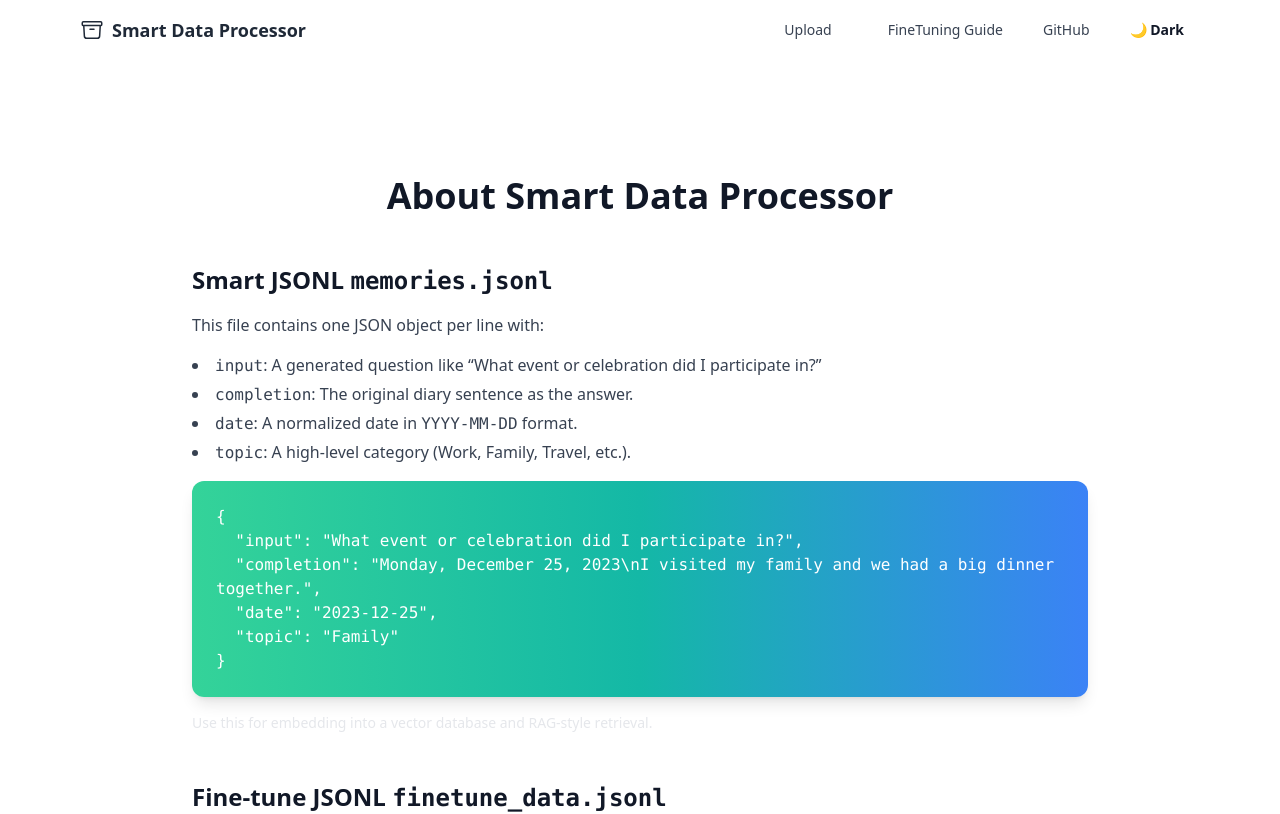
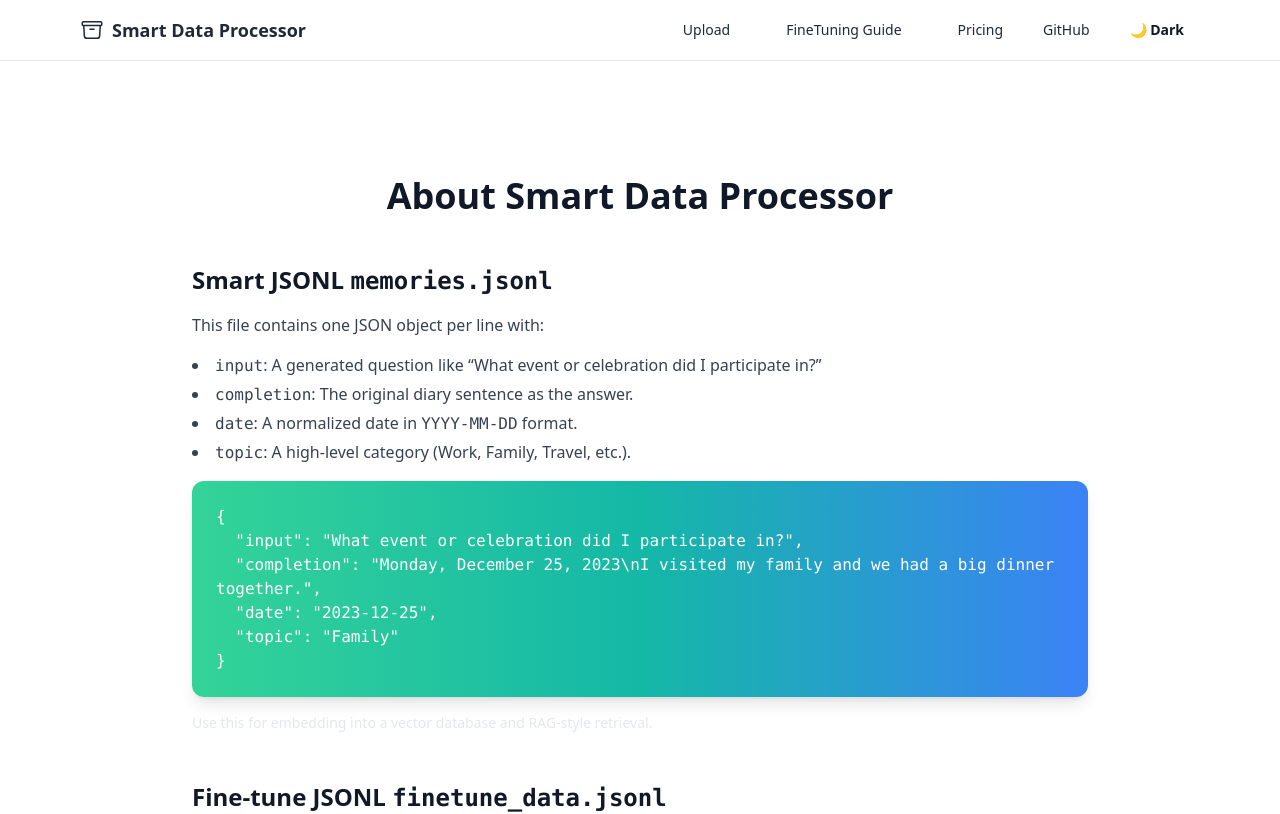
Before and after one commit to manojmadduri/smart-data-processor, a React (Create React App) app in the folder frontend/: page / in a window 1280 px wide. Shown: the top 814 px of the page. Built offline with nearby package versions, Linux system fonts and the light colour scheme; no server answers; the HTML template or start-up script is replaced by a standard one.

Commit message:
Update NavBar.jsx

```diff
--- a/frontend/src/components/NavBar.jsx
+++ b/frontend/src/components/NavBar.jsx
@@ -10,14 +10,12 @@ export default function NavBar() {
   const location = useLocation();
   const dropdownRef = useRef(null);
 
-  // Scroll shadow effect
   useEffect(() => {
     const onScroll = () => setIsScrolled(window.scrollY > 10);
     window.addEventListener('scroll', onScroll);
     return () => window.removeEventListener('scroll', onScroll);
   }, []);
 
-  // Close menu on outside click
   useEffect(() => {
     const handler = (e) => {
       if (dropdownRef.current && !dropdownRef.current.contains(e.target)) {
@@ -34,14 +32,14 @@ export default function NavBar() {
     `block px-4 py-2 rounded transition duration-200 ${
       location.pathname === path
         ? 'text-primary font-semibold underline underline-offset-4'
-        : 'text-gray-700 dark:text-gray-300 hover:text-primary'
+        : 'text-gray-800 dark:text-gray-300 hover:text-primary'
     }`;
 
   return (
     <nav
-      className={`fixed top-0 w-full z-50 transition-shadow duration-300 ${
+      className={`fixed top-0 w-full z-50 transition-shadow duration-300 border-b ${
         isScrolled ? 'shadow-md' : 'shadow-none'
-      } bg-base-100`}
+      } bg-white dark:bg-gray-900 border-gray-200 dark:border-gray-700`}
     >
       <div className="max-w-6xl mx-auto px-4 py-3 flex items-center justify-between">
         {/* Logo */}
@@ -62,14 +60,14 @@ export default function NavBar() {
           <Link to="/guide" className={navLinkClass('/guide')}>
             FineTuning Guide
           </Link>
-{/*           <Link to="/pricing" className={navLinkClass('/pricing')}>
+          <Link to="/pricing" className={navLinkClass('/pricing')}>
             Pricing
-          </Link> */}
+          </Link>
           <a
             href="https://github.com/manojmadduri/smart-data-processor-local"
             target="_blank"
             rel="noopener noreferrer"
-            className="text-gray-700 dark:text-gray-300 hover:text-primary"
+            className="text-gray-800 dark:text-gray-300 hover:text-primary"
           >
             GitHub
           </a>
@@ -84,7 +82,7 @@ export default function NavBar() {
         {/* Mobile Menu */}
         <div className="md:hidden relative" ref={dropdownRef}>
           <button
-            onClick={() => setMenuOpen(prev => !prev)}
+            onClick={() => setMenuOpen((prev) => !prev)}
             className="btn btn-sm btn-outline p-2"
             aria-label="Toggle menu"
           >
@@ -92,7 +90,7 @@ export default function NavBar() {
           </button>
 
           <ul
-            className={`absolute right-0 mt-2 w-56 bg-base-200 p-4 rounded-box shadow-xl space-y-2 z-50 transform transition-all duration-200 origin-top ${
+            className={`absolute right-0 mt-2 w-56 rounded-box shadow-xl z-50 transform transition-all duration-200 origin-top bg-white dark:bg-gray-800 text-gray-900 dark:text-gray-100 ${
               menuOpen ? 'scale-100 opacity-100' : 'scale-95 opacity-0 pointer-events-none'
             }`}
           >
@@ -102,16 +100,21 @@ export default function NavBar() {
               </Link>
             </li>
             <li>
-{/*               <Link to="/pricing" className={navLinkClass('/pricing')} onClick={() => setMenuOpen(false)}>
+              <Link to="/guide" className={navLinkClass('/guide')} onClick={() => setMenuOpen(false)}>
+                FineTuning Guide
+              </Link>
+            </li>
+            <li>
+              <Link to="/pricing" className={navLinkClass('/pricing')} onClick={() => setMenuOpen(false)}>
                 Pricing
-              </Link> */}
+              </Link>
             </li>
             <li>
               <a
                 href="https://github.com/manojmadduri/smart-data-processor-local"
                 target="_blank"
                 rel="noopener noreferrer"
-                className="block px-4 py-2 text-gray-700 dark:text-gray-300 hover:text-primary"
+                className="block px-4 py-2 hover:text-primary"
               >
                 GitHub
               </a>
```
